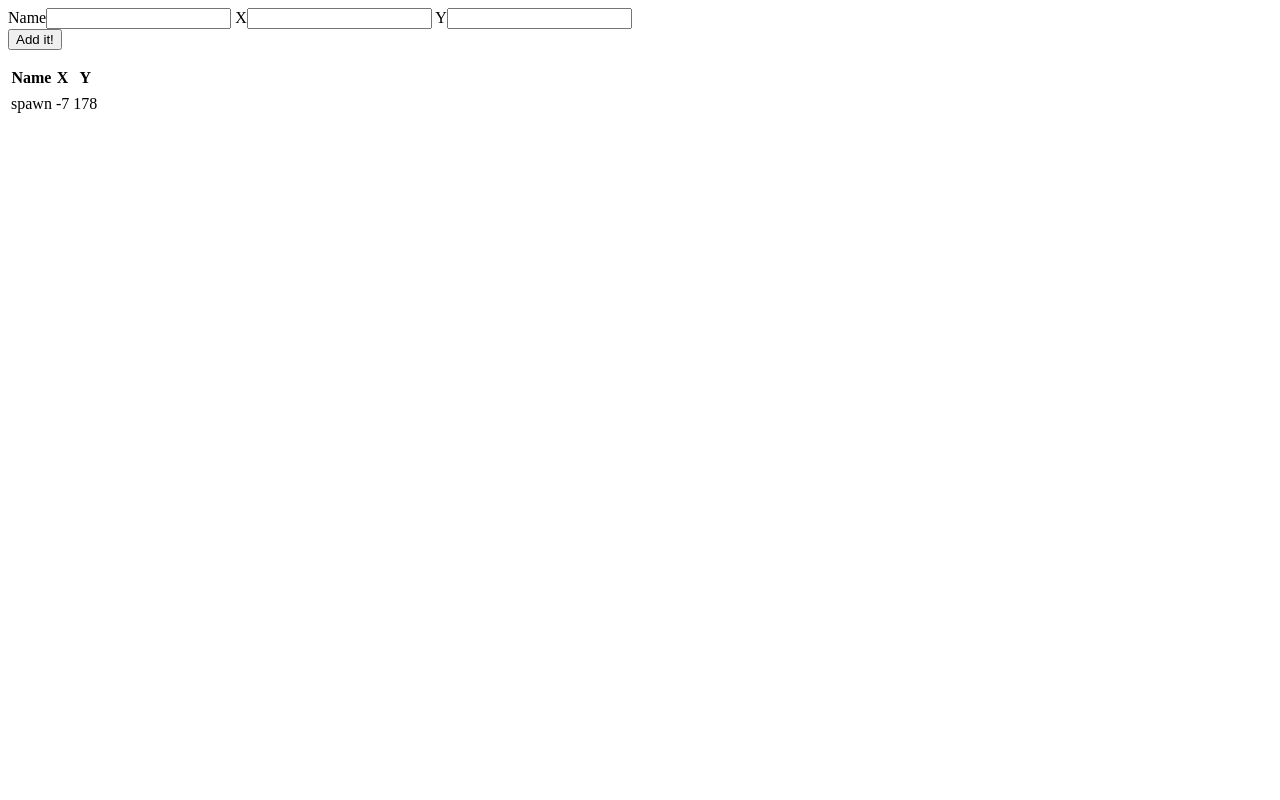
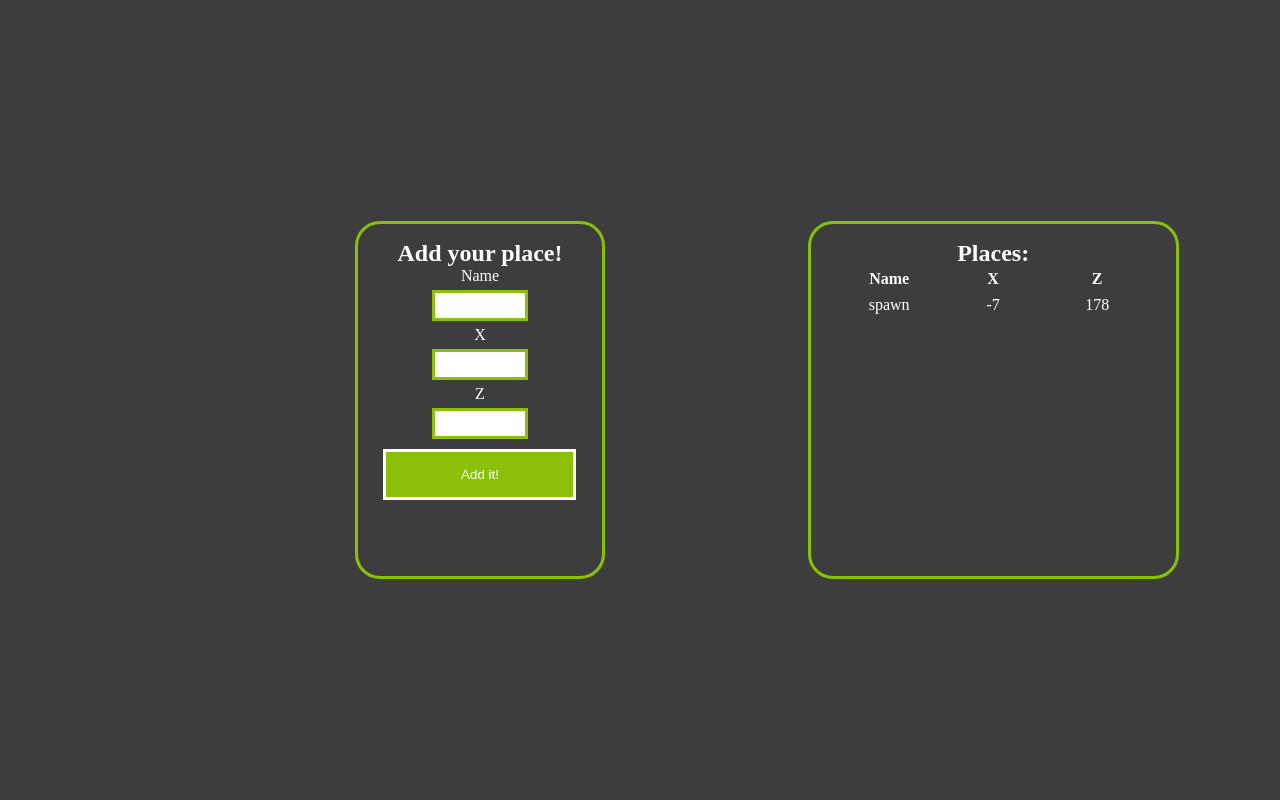
Before and after one commit to DutchDerpyGuy/imagePin, a PHP site: page / in a window 1280 px wide. Run offline with PHP 8.4, Linux system fonts and the light colour scheme.

Commit message:
did styling and fixed calling z axis y axis (thinking in 2d instead of 3d... Dangit minecraft! Why couldn't you be terraria!)

```diff
--- /dev/null
+++ b/imagePin.html
@@ -0,0 +1,196 @@
+<style>
+  /*
+    I'm awere I'm doing styling outside the head, in the file. just want everything here for now :)
+  */
+
+  body {
+    margin: 0;
+    width: 100vw;
+    height: 100vh;
+    background: #3D3D3D;
+    color: #fff;
+  }
+
+  .content {
+    width: 100%;
+    height: 100%;
+    display: flex;
+    align-items: center;
+    justify-content: space-around;
+  }
+
+  .content>* {
+    padding: 2vh 2vw;
+    border: 3px solid #8AC007;
+    border-radius: 25px;
+    min-height: 40%;
+  }
+
+  .content canvas {
+    border: none;
+  }
+
+  #addPlace {
+    display: flex;
+    flex-direction: column;
+    text-align: center;
+  }
+
+  #addPlace input {
+    width: 50%;
+    margin: 5px auto;
+    border: 3px solid #8AC007;
+    padding: 5px;
+    transition: width 500ms ease-in-out;
+  }
+
+  #addPlace input:focus {
+    width: 100%
+  }
+
+  #addPlace form button {
+    border: 3px solid #fff;
+    padding: 15px 32px;
+    background: #8AC007;
+    color: #fff;
+    margin: 5px 0;
+    width: 100%;
+    transition: border 500ms ease-in-out;
+  }
+
+  #addPlace form button:hover {
+    border: 3px solid #8AC007;
+  }
+
+  #places td,
+  #places th {
+    min-width: 100px;
+    text-align: center;
+  }
+
+  h2 {
+    margin: 0;
+    text-align: center;
+  }
+</style>
+<div class="header">
+
+</div>
+<div class="content">
+  <canvas id="image">You don't have Javascript enabled! <a href="http://www.enable-javascript.com/">Click here to find out how to turn it on!</a></canvas>
+  <div id="addPlace">
+    <h2>Add your place!</h2>
+    <label for="name">Name</label><input onkeyup="reloadCanvas()" id="pinName" type="text" name="name">
+    <label for="x">X</label><input onkeyup="reloadCanvas()" id="pinX" type="number" name="x">
+    <label for="z">Z</label><input onkeyup="reloadCanvas()" id="pinY" type="number" name="z">
+    <form id="savepins" action="savePlaces.php" method="post">
+      <input type="hidden" id="json" name="json" value="">
+      <button type="button" onclick="savePins()">Add it!</button>
+    </form>
+  </div>
+  <div>
+    <h2>Places:</h2>
+    <table id="places"></table>
+  </div>
+  <script type="text/javascript">
+    bgImg = "";
+    ctx = "";
+    pins = [];
+
+    window.onload = init();
+
+    function init() {
+      bgImg = getBackground("img.png"); //pic made by mineatlast
+      width = bgImg.width;
+      height = bgImg.height;
+      cv = document.getElementById('image');
+      cv.width = width;
+      cv.height = height;
+      cv.innerHTML = "";
+      ctx = cv.getContext('2d');
+      ctx.width = width;
+      ctx.height = height;
+
+      reloadCanvas(); //loads canvas items
+      //reloads canvas every 10 secs.
+      setInterval(function() {
+        reloadCanvas();
+      }, 10000);
+    }
+
+    function reloadCanvas() {
+      ctx.clearRect(0, 0, ctx.width, ctx.height);
+      ctx.drawImage(bgImg, 0, 0);
+      loadPins();
+    }
+
+    function getBackground(url) {
+      bg = new Image();
+      bg.src = url;
+      return bg;
+    }
+
+    function loadPins() {
+      xhttp = new XMLHttpRequest();
+      xhttp.onreadystatechange = function() {
+        if (this.readyState == 4 && this.status == 200) {
+          inputs = document.getElementById('addPlace').querySelectorAll('input');
+          pins = [
+            [inputs[0].value, inputs[1].value, inputs[2].value]
+          ];
+
+          jsonString = this.responseText;
+          places = JSON.parse(jsonString);
+          pins = pins.concat(places);
+
+          createPins();
+          listAllPlaces();
+        }
+      };
+      xhttp.open("GET", 'places.txt?', true);
+      xhttp.send();
+    }
+
+    function savePins() {
+      form = document.getElementById('savepins');
+      inputs = document.getElementById('addPlace').querySelectorAll('input');
+      if (inputs[0] && inputs[1] && inputs[2]) {
+        loadPins();
+        text = JSON.stringify(pins);
+        form.children[0].value = text;
+        form.submit();
+      } else alert("can't have a field empty! :)");
+    }
+
+    function createPins() {
+      for (var i = 0; i < pins.length; i++) {
+        createPin(pins[i][0], pins[i][1], pins[i][2]);
+      }
+    }
+
+    function createPin(name, mcX, mcZ) {
+      mapWidth = 1952;
+      mapHeight = 1980;
+      xRatio = mapWidth / ctx.width;
+      zRatio = mapHeight / ctx.height;
+      cvX = ctx.width / 2 + mcX / xRatio;
+      cvZ = ctx.height / 2 + mcZ / zRatio;
+      var pinImg = new Image();
+      pinImg.src = "pin.png";
+      ctx.drawImage(pinImg, cvX - (pinImg.width / 2), cvZ - pinImg.height);
+      ctx.font = "20px Arial";
+      ctx.textAlign = "center";
+      ctx.fillStyle = "#eee";
+      ctx.fillText(name, cvX, cvZ - pinImg.height - 5);
+    }
+
+    function listAllPlaces() {
+      table = document.getElementById('places');
+      table.innerHTML = "<thead><th>Name</th><th>X</th><th>Z</th></thead><tbody>";
+      for (var i = 0; i < pins.length; i++) {
+        table.innerHTML += "<tr><td>" + pins[i][0] + "</td>" + "<td>" + pins[i][1] + "</td>" + "<td>" + pins[i][2] + "</td></tr>"
+      }
+      table.innerHTML += "</tbody>"
+    }
+  </script>
+</div>
--- a/imagePin.php
+++ /dev/null
@@ -1,113 +0,0 @@
-
-<canvas id="image">You don't have Javascript enabled! <a href="http://www.enable-javascript.com/">Click here to find out how to turn it on!</a></canvas>
-<div id="addPlace">
-  <label for="name" >Name</label><input onkeyup="reloadCanvas()" id='pinName' type="text" name='name'>
-  <label for="x">X</label><input onkeyup="reloadCanvas()" id='pinX' type="number" name='x'>
-  <label for="y">Y</label><input onkeyup="reloadCanvas()" id='pinY' type="number" name='y'>
-  <form id='savepins' action="savePlaces.php" method="post">
-    <input type="hidden" id='json' name="json" value="">
-    <button type="button" onclick="savePins()">Add it!</button>
-  </form>
-  <table id="places"></table>
-</div>
-<script type="text/javascript">
-  bgImg = "";
-  ctx = "";
-  pins = [];
-
-  window.onload = init();
-  function init() {
-    bgImg = getBackground("img.png"); //pic made by mineatlast
-    width = bgImg.width;
-    height = bgImg.height;
-    cv = document.getElementById('image');
-    cv.width = width;
-    cv.height = height;
-    cv.innerHTML = "";
-    ctx = cv.getContext('2d');
-    ctx.width = width;
-    ctx.height = height;
-
-    reloadCanvas();//loads canvas items
-    //reloads canvas every 10 secs.
-    setInterval(function() {
-      reloadCanvas();
-    }, 10000);
-  }
-
-  function reloadCanvas() {
-    ctx.clearRect(0,0,ctx.width,ctx.height);
-    ctx.drawImage(bgImg,0,0);
-    loadPins();
-  }
-
-  function getBackground(url) {
-    bg = new Image();
-    bg.src = url;
-    return bg;
-  }
-
-  function loadPins() {
-    xhttp = new XMLHttpRequest();
-    xhttp.onreadystatechange = function() {
-      if (this.readyState == 4 && this.status == 200) {
-        inputs = document.getElementById('addPlace').querySelectorAll('input');
-        pins = [[inputs[0].value,inputs[1].value,inputs[2].value]];
-
-        jsonString = this.responseText;
-        places = JSON.parse(jsonString);
-        pins = pins.concat(places);
-
-        createPins();
-        listAllPlaces();
-      }
-    };
-    xhttp.open("GET", 'places.txt?', true);
-    xhttp.send();
-  }
-
-  function savePins(){
-    form = document.getElementById('savepins');
-    inputs = document.getElementById('addPlace').querySelectorAll('input');
-    if (inputs[0] && inputs[1] && inputs[2] ) {
-      loadPins();
-      text = JSON.stringify(pins);
-      form.children[0].value = text;
-      form.submit();
-    } else alert("can't have a field empty! :)");
-  }
-
-  function createPins() {
-    for (var i = 0; i < pins.length; i++) {
-      createPin(pins[i][0],pins[i][1],pins[i][2]);
-    }
-  }
-
-  function createPin(name,mcX,mcY) {
-    mapWidth=1952;
-    mapHeight=1980;
-    xRatio = mapWidth/ctx.width;
-    yRatio = mapHeight/ctx.height;
-    cvX = ctx.width/2 + mcX/xRatio;
-    cvY = ctx.height/2 + mcY/yRatio;
-    var pinImg = new Image();
-    pinImg.src = "pin.png";
-    ctx.drawImage(pinImg,cvX-(pinImg.width/2),cvY-pinImg.height);
-    ctx.font = "20px Arial";
-    ctx.textAlign = "center";
-    ctx.fillStyle="#eee";
-    ctx.fillText(name,cvX,cvY-pinImg.height - 5);
-  }
-
-  function listAllPlaces() {
-    table = document.getElementById('places');
-    table.innerHTML= "<thead><th>Name</th><th>X</th><th>Y</th></thead><tbody>";
-    for (var i = 0; i < pins.length; i++) {
-      table.innerHTML+= "<tr><td>"+pins[i][0]+"</td>"+"<td>"+pins[i][1]+"</td>"+"<td>"+pins[i][2]+"</td></tr>"
-    }
-    table.innerHTML+="</tbody>"
-  }
-</script>
-<?php
-
-?>
--- a/index.php
+++ b/index.php
@@ -1,4 +1,4 @@
 <!-- Just includes the imagePin  -->
 <?php
-  require('imagePin.php');
+  require('imagePin.html');
 ?>
```
